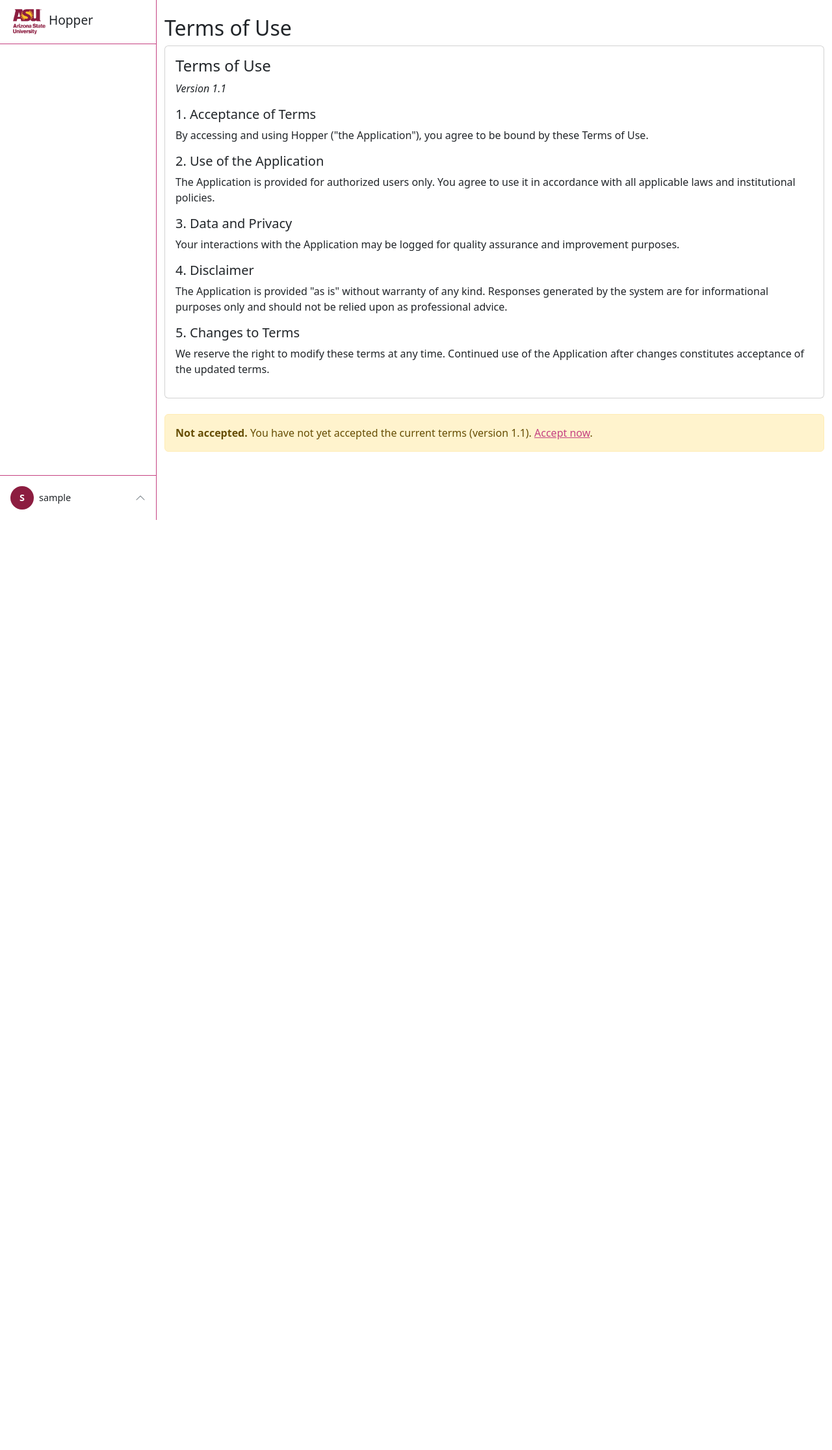
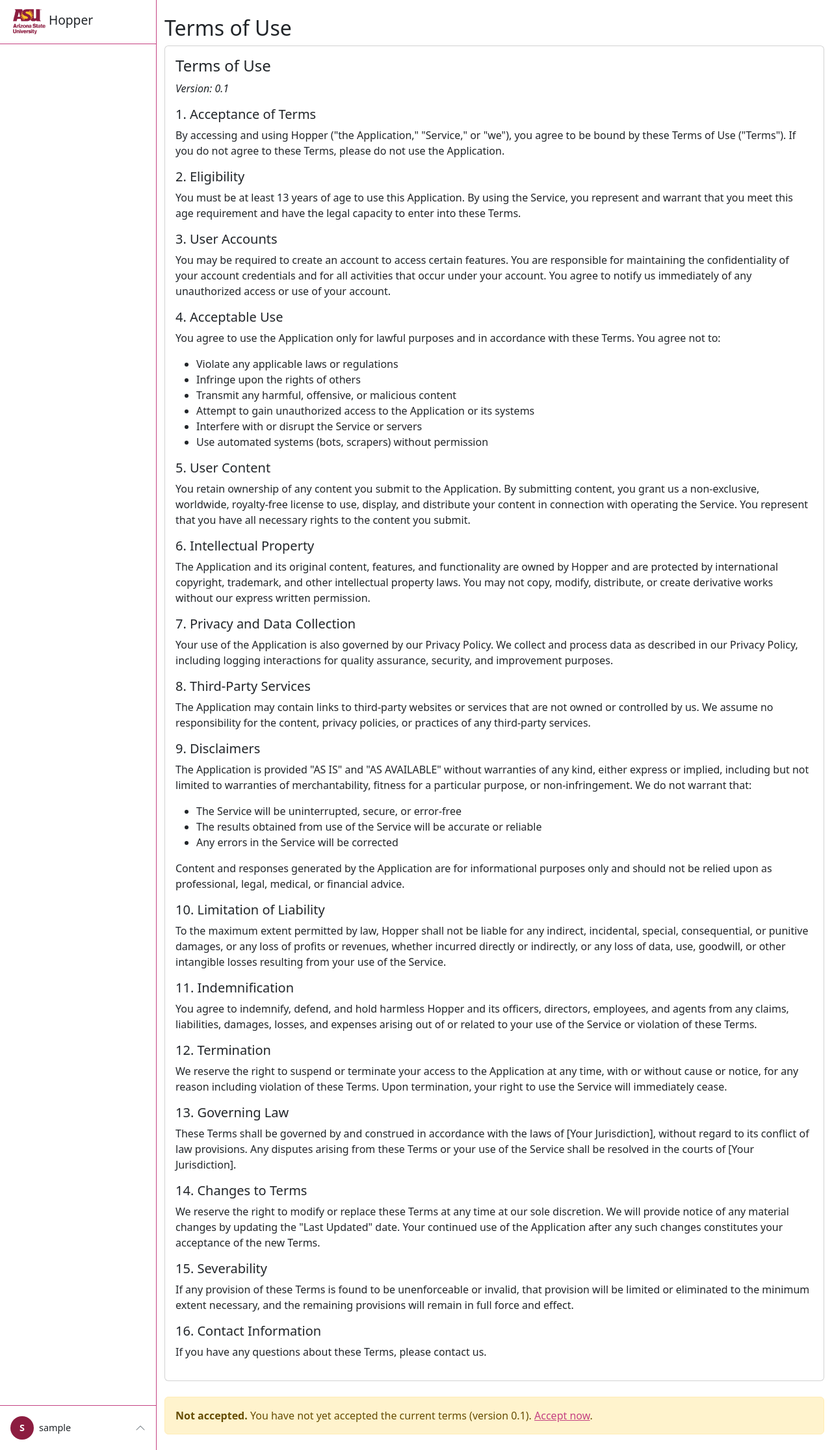
Before and after one commit to diging/hosp-explorer, a Django app: page /ask/terms/ in a window 1280 px wide. Shown: the whole page at 65% size. Before the commit the page ends 800 px from the top, so only its background shows below. Run offline with Django 5.2, Linux system fonts and the light colour scheme; the visitor is signed in with stand-in values (Sample User, id 1); data that the repository does not hold is empty; some libraries are stand-ins or nearby versions.

Commit message:
[HOP-18] made terms to version to 0.1, added middleware in its own dir, add comments, added boiler plate terms

```diff
--- a/hospexplorer/ask/middleware.py
+++ b/hospexplorer/ask/middleware/terms_middleware.py
@@ -16,18 +16,18 @@ class TermsAcceptanceMiddleware:
         if self._requires_terms_check(request):
             current_version = settings.TERMS_VERSION
 
-            # Check session cache first (no DB query)
+            # Check session cache first
             if request.session.get("terms_accepted_version") == current_version:
                 return self.get_response(request)
 
-            # Session miss — check DB once
+            # Session miss, check DB if user has accepted the terms
             has_accepted = TermsAcceptance.objects.filter(
                 user=request.user,
                 terms_version=current_version,
             ).exists()
 
             if has_accepted:
-                # Cache in session so we never hit DB again this session
+                # Cache in session so we dont have to call the db again this session
                 request.session["terms_accepted_version"] = current_version
             else:
                 return redirect("ask:terms-accept")
--- a/hospexplorer/ask/templates/terms/terms_of_use_content.html
+++ b/hospexplorer/ask/templates/terms/terms_of_use_content.html
@@ -1,17 +1,64 @@
 <h4>Terms of Use</h4>
-<p><em>Version {{ terms_version }}</em></p>
+<p><em>Version: {{ terms_version }}</em></p>
 
 <h5>1. Acceptance of Terms</h5>
-<p>By accessing and using Hopper ("the Application"), you agree to be bound by these Terms of Use.</p>
+<p>By accessing and using Hopper ("the Application," "Service," or "we"), you agree to be bound by these Terms of Use ("Terms"). If you do not agree to these Terms, please do not use the Application.</p>
 
-<h5>2. Use of the Application</h5>
-<p>The Application is provided for authorized users only. You agree to use it in accordance with all applicable laws and institutional policies.</p>
+<h5>2. Eligibility</h5>
+<p>You must be at least 13 years of age to use this Application. By using the Service, you represent and warrant that you meet this age requirement and have the legal capacity to enter into these Terms.</p>
 
-<h5>3. Data and Privacy</h5>
-<p>Your interactions with the Application may be logged for quality assurance and improvement purposes.</p>
+<h5>3. User Accounts</h5>
+<p>You may be required to create an account to access certain features. You are responsible for maintaining the confidentiality of your account credentials and for all activities that occur under your account. You agree to notify us immediately of any unauthorized access or use of your account.</p>
 
-<h5>4. Disclaimer</h5>
-<p>The Application is provided "as is" without warranty of any kind. Responses generated by the system are for informational purposes only and should not be relied upon as professional advice.</p>
+<h5>4. Acceptable Use</h5>
+<p>You agree to use the Application only for lawful purposes and in accordance with these Terms. You agree not to:</p>
+<ul>
+  <li>Violate any applicable laws or regulations</li>
+  <li>Infringe upon the rights of others</li>
+  <li>Transmit any harmful, offensive, or malicious content</li>
+  <li>Attempt to gain unauthorized access to the Application or its systems</li>
+  <li>Interfere with or disrupt the Service or servers</li>
+  <li>Use automated systems (bots, scrapers) without permission</li>
+</ul>
 
-<h5>5. Changes to Terms</h5>
-<p>We reserve the right to modify these terms at any time. Continued use of the Application after changes constitutes acceptance of the updated terms.</p>
+<h5>5. User Content</h5>
+<p>You retain ownership of any content you submit to the Application. By submitting content, you grant us a non-exclusive, worldwide, royalty-free license to use, display, and distribute your content in connection with operating the Service. You represent that you have all necessary rights to the content you submit.</p>
+
+<h5>6. Intellectual Property</h5>
+<p>The Application and its original content, features, and functionality are owned by Hopper and are protected by international copyright, trademark, and other intellectual property laws. You may not copy, modify, distribute, or create derivative works without our express written permission.</p>
+
+<h5>7. Privacy and Data Collection</h5>
+<p>Your use of the Application is also governed by our Privacy Policy. We collect and process data as described in our Privacy Policy, including logging interactions for quality assurance, security, and improvement purposes.</p>
+
+<h5>8. Third-Party Services</h5>
+<p>The Application may contain links to third-party websites or services that are not owned or controlled by us. We assume no responsibility for the content, privacy policies, or practices of any third-party services.</p>
+
+<h5>9. Disclaimers</h5>
+<p>The Application is provided "AS IS" and "AS AVAILABLE" without warranties of any kind, either express or implied, including but not limited to warranties of merchantability, fitness for a particular purpose, or non-infringement. We do not warrant that:</p>
+<ul>
+  <li>The Service will be uninterrupted, secure, or error-free</li>
+  <li>The results obtained from use of the Service will be accurate or reliable</li>
+  <li>Any errors in the Service will be corrected</li>
+</ul>
+<p>Content and responses generated by the Application are for informational purposes only and should not be relied upon as professional, legal, medical, or financial advice.</p>
+
+<h5>10. Limitation of Liability</h5>
+<p>To the maximum extent permitted by law, Hopper shall not be liable for any indirect, incidental, special, consequential, or punitive damages, or any loss of profits or revenues, whether incurred directly or indirectly, or any loss of data, use, goodwill, or other intangible losses resulting from your use of the Service.</p>
+
+<h5>11. Indemnification</h5>
+<p>You agree to indemnify, defend, and hold harmless Hopper and its officers, directors, employees, and agents from any claims, liabilities, damages, losses, and expenses arising out of or related to your use of the Service or violation of these Terms.</p>
+
+<h5>12. Termination</h5>
+<p>We reserve the right to suspend or terminate your access to the Application at any time, with or without cause or notice, for any reason including violation of these Terms. Upon termination, your right to use the Service will immediately cease.</p>
+
+<h5>13. Governing Law</h5>
+<p>These Terms shall be governed by and construed in accordance with the laws of [Your Jurisdiction], without regard to its conflict of law provisions. Any disputes arising from these Terms or your use of the Service shall be resolved in the courts of [Your Jurisdiction].</p>
+
+<h5>14. Changes to Terms</h5>
+<p>We reserve the right to modify or replace these Terms at any time at our sole discretion. We will provide notice of any material changes by updating the "Last Updated" date. Your continued use of the Application after any such changes constitutes your acceptance of the new Terms.</p>
+
+<h5>15. Severability</h5>
+<p>If any provision of these Terms is found to be unenforceable or invalid, that provision will be limited or eliminated to the minimum extent necessary, and the remaining provisions will remain in full force and effect.</p>
+
+<h5>16. Contact Information</h5>
+<p>If you have any questions about these Terms, please contact us.</p>
--- a/hospexplorer/ask/views.py
+++ b/hospexplorer/ask/views.py
@@ -65,7 +65,11 @@ def terms_view(request):
         terms_version=current_version,
     ).first()
 
-    # The terms are stored
+    # Terms are stored in templates/terms/terms_of_use_content.html and is easily editable.
+    # TERMS_VERSION in settings.py is used to track the version of the terms. The middleware checks each user's accepted
+    # version (cached in session) against TERMS_VERSION anytime there is a mismatch, it redirects
+    # them to terms_accept, where a new TermsAcceptance record is created with their IP and timestamp before they can access the app again.
+
     return render(request, "terms/terms_view.html", {
         "terms_version": current_version,
         "acceptance": acceptance,
--- a/hospexplorer/hospexplorer/settings.py
+++ b/hospexplorer/hospexplorer/settings.py
@@ -63,7 +63,7 @@ MIDDLEWARE = [
     "django.middleware.csrf.CsrfViewMiddleware",
     "django.contrib.auth.middleware.AuthenticationMiddleware",
     "allauth.account.middleware.AccountMiddleware",
-    "ask.middleware.TermsAcceptanceMiddleware",
+    "ask.middleware.terms_middleware.TermsAcceptanceMiddleware",
     "django.contrib.messages.middleware.MessageMiddleware",
     "django.middleware.clickjacking.XFrameOptionsMiddleware",
 ]
@@ -166,7 +166,7 @@ ACCOUNT_SESSION_REMEMBER = True
 
 
 # Terms of Use
-TERMS_VERSION = "1.1"
+TERMS_VERSION = "0.1"
 
 # For production, uncomment the following setting and comment out the console backend
 # EMAIL_BACKEND = "django.core.mail.backends.smtp.EmailBackend"
```
Also changed, not shown: hospexplorer/ask/middleware/__init__.py (added).
